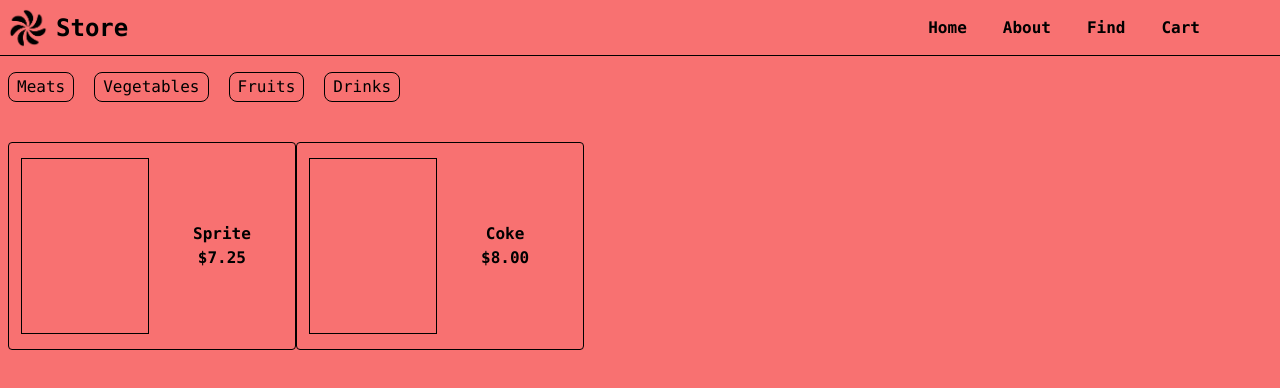
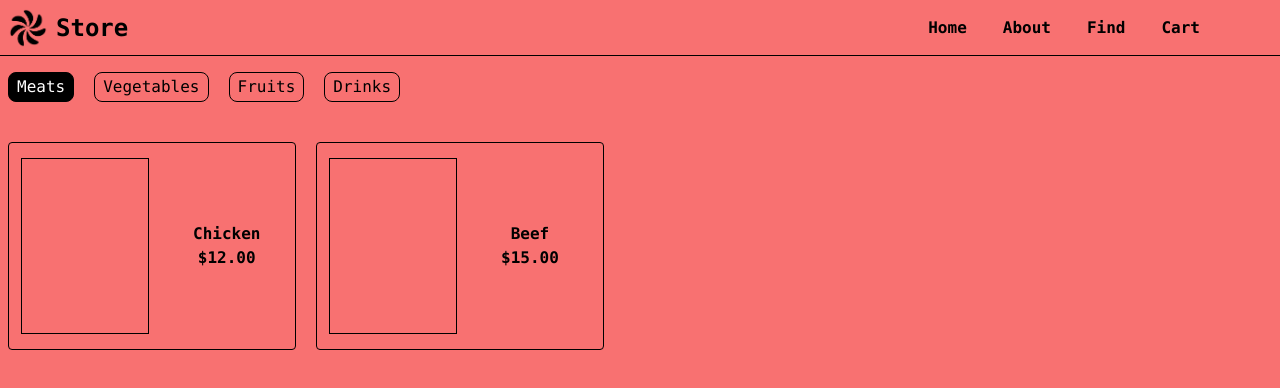
Before and after one commit to Farbubby/grocery-goodies, a React (Vite) app: page / in a window 1280 px wide. Shown: the top 388 px of the page. Built offline with nearby package versions, Linux system fonts and the light colour scheme.

Commit message:
added conditional rendering

```diff
--- a/src/components/FindFood.tsx
+++ b/src/components/FindFood.tsx
@@ -6,7 +6,7 @@
 }
 
 function FindFood({ list }: Props) {
-  const [option, setOption] = useState(-1);
+  const [option, setOption] = useState(0);
   const foodList = list.map((items, index) => (
     <button className={option === index ? "border border-black rounded-lg px-2 py-0.5 bg-black text-white duration-300" : "border border-black rounded-lg px-2 py-0.5 hover:bg-black hover:text-white duration-300"}
     onClick={(items) => setOption(index)}>
@@ -21,7 +21,10 @@
   return (
     <>
       <div className="mt-4 flex gap-5 ml-2">{foodList}</div>
-      <Menu list={drinks} />
+      {option === 0 && <Menu list={meats} />}
+      {option === 1 && <Menu list={vegetables} />}
+      {option === 2 && <Menu list={fruits} />}
+      {option === 3 && <Menu list={drinks} />}
     </>
   );
 }
--- a/src/components/Menu.tsx
+++ b/src/components/Menu.tsx
@@ -7,7 +7,7 @@
 function Menu({ list }: Props) {
   return (
     <>
-      <div className="md:flex mt-10 ml-2">
+      <div className="md:flex mt-10 gap-5 ml-2">
         <Card product={list[0]} price={list[1]} />
         <Card product={list[2]} price={list[3]} />
       </div>
```
